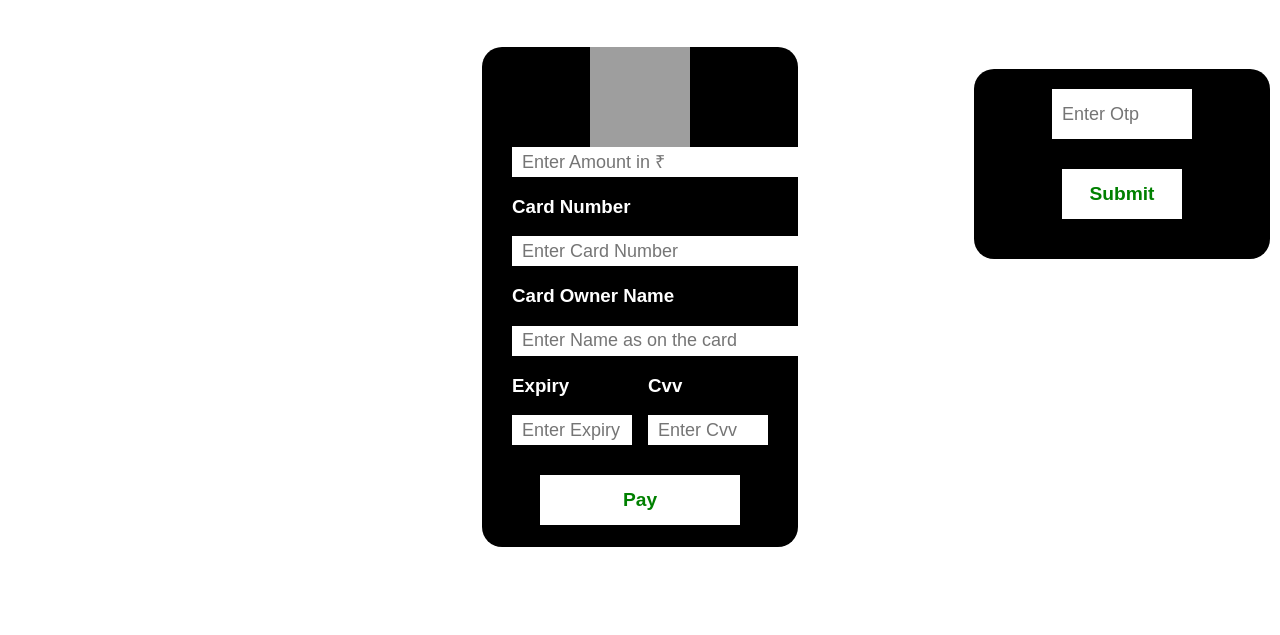
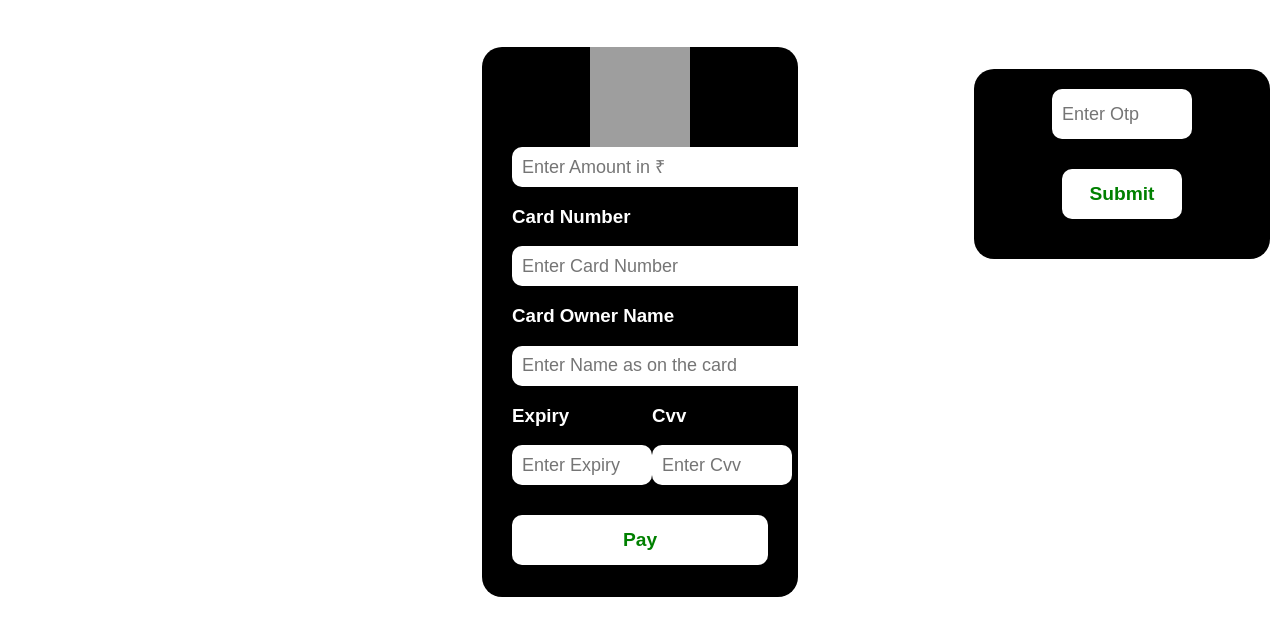
Before and after one commit to leadernaga/Beardo.in, a plain HTML site: page wallet/Addamount.html in a window 1280 px wide. Both pictures are taken after a click on the button "Pay". Shown: the part 131-766 px from the top of the page. Drawn offline with Linux system fonts and the light colour scheme; grey boxes are pictures that could not be loaded.

Commit message:
changes done in adtowallet

```diff
--- a/wallet/Addamount.html
+++ b/wallet/Addamount.html
@@ -36,7 +36,7 @@
     </div>
 
    <div id="otp">
-       <input id="Eotp" type="text" placeholder="Enter Otp">
+       <input id="Eotp" type="password" placeholder="Enter Otp">
        <button id="submit">Submit</button>
    </div>
 
--- a/wallet/addamount.css
+++ b/wallet/addamount.css
@@ -1,6 +1,6 @@
 #adamount{
     width:20%;
-    height:500px;
+    height:550px;
     margin:auto;
     background-color: black;
     color:white;
@@ -33,6 +33,7 @@ input{
     border-radius:10px;
     font-size:18px;
     padding:0 10px;
+
 }
 #card{
     display:block;
@@ -44,8 +45,9 @@ input{
 
 
 #exp>input,#cvv>input{
-    width:100px;
+    width:120px;
     height:30px;
+    border-radius: 10px;
 }
 button{
     width:200px;
@@ -80,6 +82,7 @@ button{
     height:50px;
     display:block;
     margin: auto;
+    border-radius: 10px;
 }
 #otp>button{
     width:120px;
@@ -87,7 +90,17 @@ button{
     display:block;
     margin: auto;
     margin-top:30px;
+    border-radius: 10px;
+    margin-top:30px;
 }
 #navbar{
     background-color:black;
 }
+#Eamount,h3+input{
+    border-radius: 10px;
+    padding: 5px 10px;
+}
+#paynow{
+    border-radius: 10px;
+    width:100%;
+}
```
Also changed, not shown: wallet/OrderSummery.html (+3 -3 lines), wallet/Payment.html (+1 -1 lines), wallet/checkout.html (+2 -2 lines).
